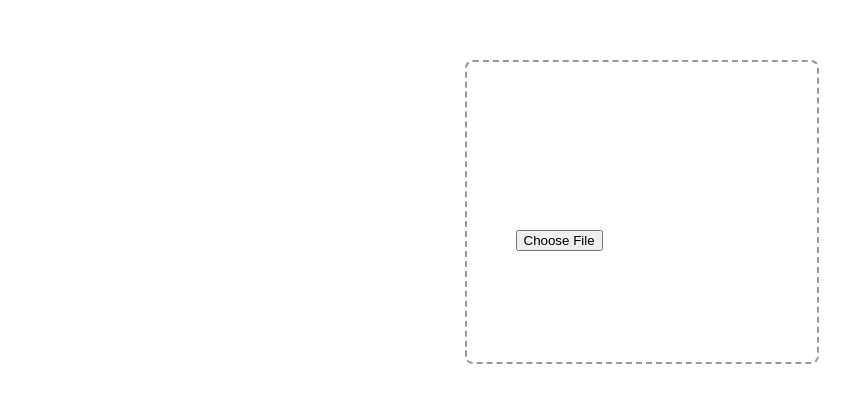
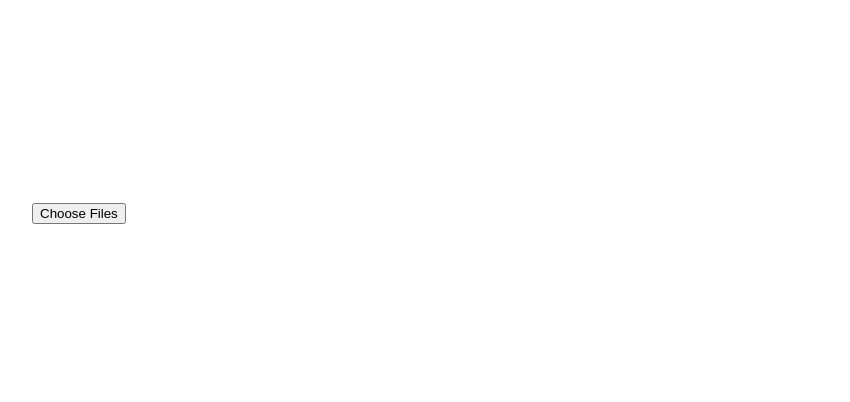
Before and after one commit to Manas-Kandi/Mother2Synth, a React (Vite) app in the folder frontend/: page / in a window 1280 px wide. Shown: the part 188-590 px from the top of the page, without its empty margins (0-850 px from the left). Built offline with nearby package versions, Linux system fonts and the light colour scheme.

Commit message:
Phase 1 -  Frontend Only Functional -  Multiple PDF Support Works Now

```diff
--- a/frontend/package.json
+++ b/frontend/package.json
@@ -10,6 +10,7 @@
     "preview": "vite preview"
   },
   "dependencies": {
+    "pdfjs-dist": "^5.3.93",
     "react": "^19.1.0",
     "react-dom": "^19.1.0"
   },
--- a/frontend/src/App.jsx
+++ b/frontend/src/App.jsx
@@ -1,43 +1,42 @@
 import { useState } from 'react';
-import './App.css';
 
 function App() {
-  const [fileName, setFileName] = useState(null);
+  const [fileNames, setFileNames] = useState([]);
 
-  const handleDrop = (e) => {
-    e.preventDefault();
-    const file = e.dataTransfer.files[0];
-    if (file && file.type === 'application/pdf') {
-      setFileName(file.name);
-      console.log('Dropped PDF:', file);
-    } else {
-      alert('Only PDF files are supported.');
+  const handleFiles = (files) => {
+    const validPdfs = Array.from(files).filter(file => file.type === 'application/pdf');
+
+    if (validPdfs.length === 0) {
+      alert('Please upload at least one PDF file.');
+      return;
     }
+
+    const newNames = validPdfs.map(file => file.name);
+    setFileNames(prev => [...prev, ...newNames]);
   };
 
-  const handleDragOver = (e) => {
-    e.preventDefault();
-  };
-
-  const handleFileChange = (e) => {
-    const file = e.target.files[0];
-    if (file && file.type === 'application/pdf') {
-      setFileName(file.name);
-      console.log('Selected PDF:', file);
-    } else {
-      alert('Only PDF files are supported.');
-    }
+  const handleChange = (e) => {
+    handleFiles(e.target.files);
   };
 
   return (
-    <div
-      className="drop-zone"
-      onDrop={handleDrop}
-      onDragOver={handleDragOver}
-    >
-      <p>Drag and drop a PDF file here, or click to upload.</p>
-      <input type="file" accept="application/pdf" onChange={handleFileChange} />
-      {fileName && <p>Uploaded: {fileName}</p>}
+    <div style={{ padding: '2rem', color: '#fff' }}>
+      <input
+        type="file"
+        accept="application/pdf"
+        onChange={handleChange}
+        multiple
+      />
+      {fileNames.length > 0 && (
+        <div style={{ marginTop: '1rem' }}>
+          <p>Uploaded PDFs:</p>
+          <ul>
+            {fileNames.map((name, index) => (
+              <li key={index}>{name}</li>
+            ))}
+          </ul>
+        </div>
+      )}
     </div>
   );
 }
```
Also changed, not shown: 1 other file (tests, documents, lock files or other folders).
